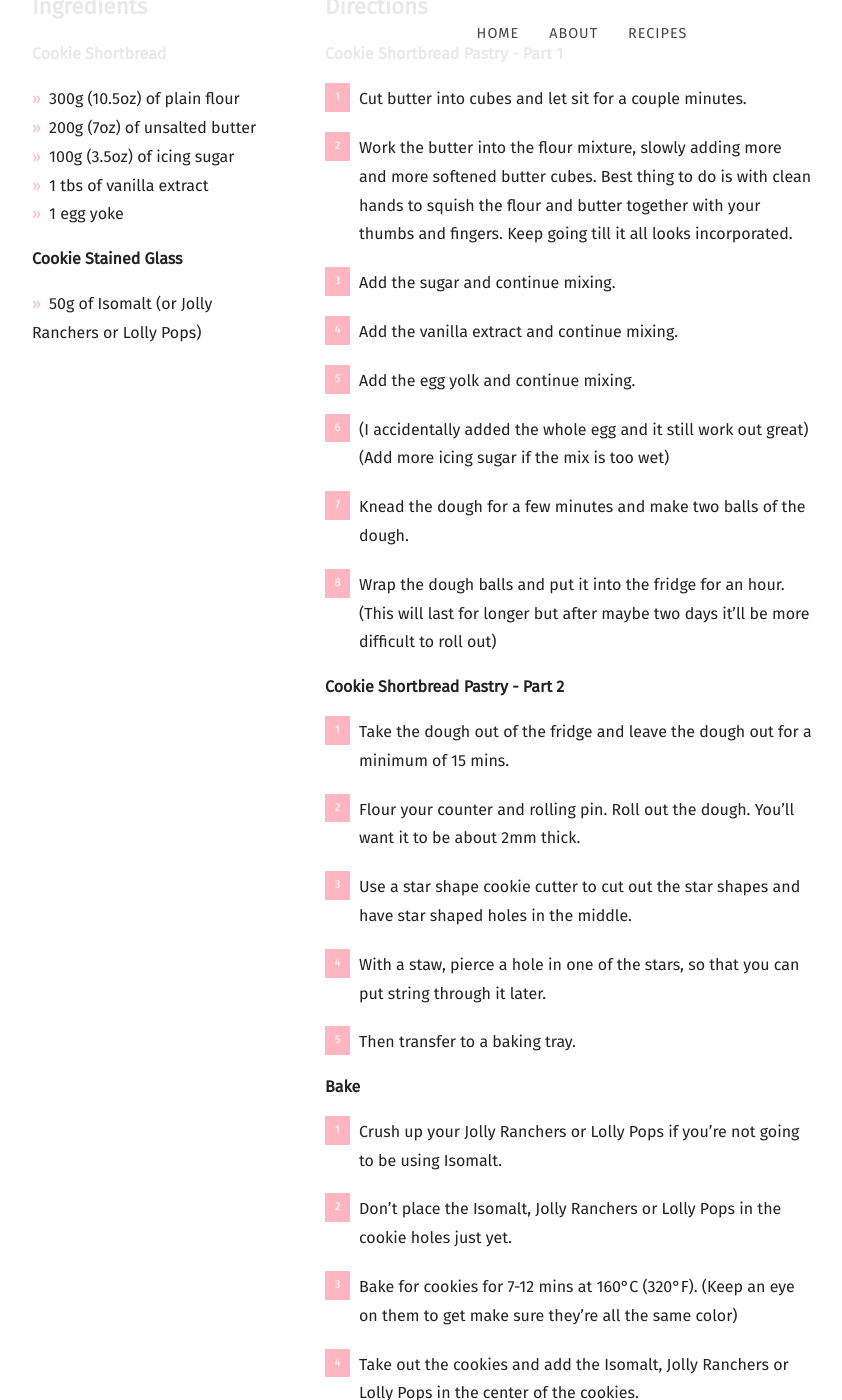
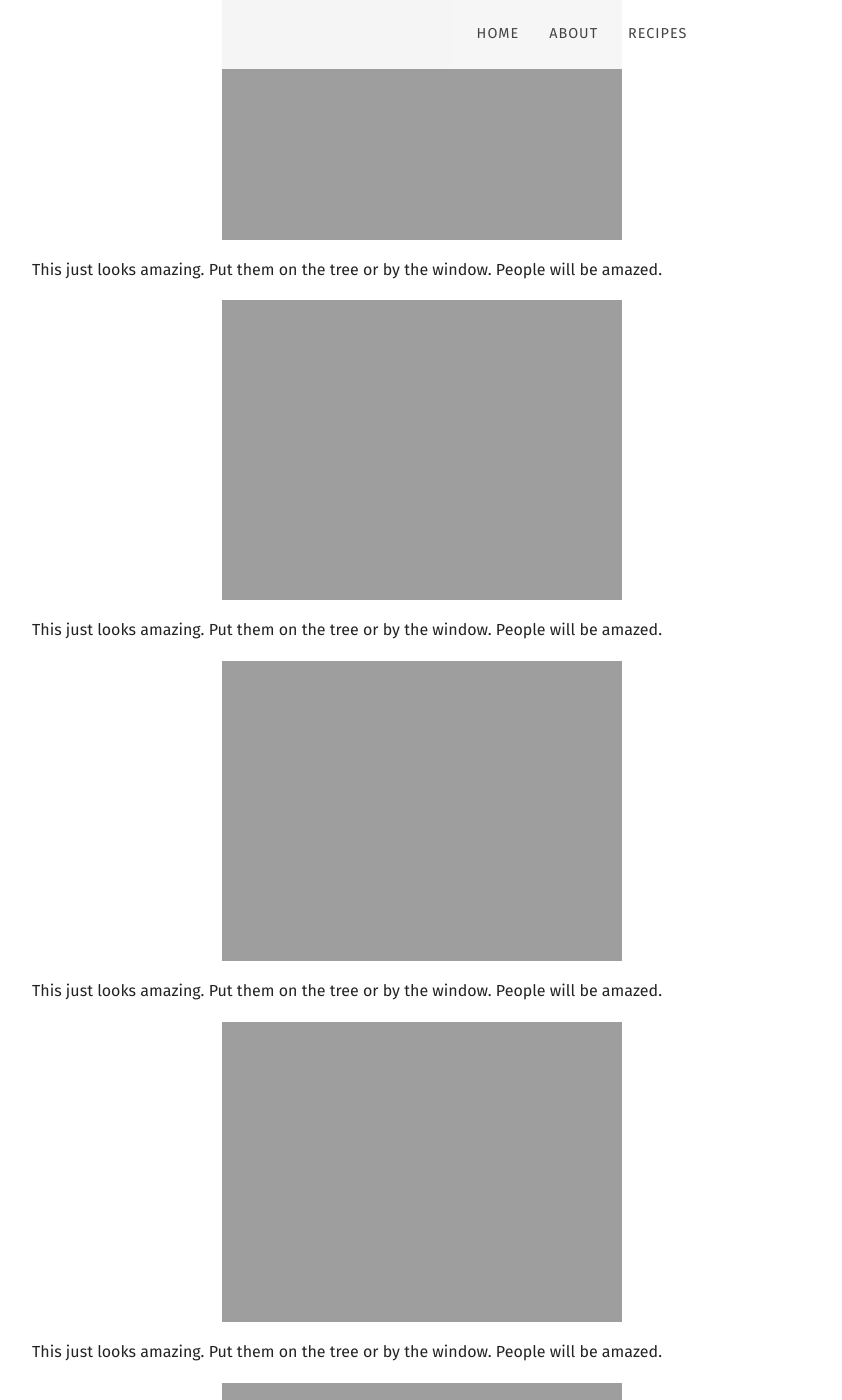
Before and after one commit to mcginleyireland/irishbaking.github.io, a Jekyll site: the page built from _posts/2022-11-11-christmas-cookie-box.md, in a window 1280 px wide and 1400 px high, scrolled down 6509 px. Shown: the whole window, without its empty margins (58-900 px from the left). Built offline with Jekyll 4.4.1, drawn with Linux system fonts in a browser that asks for light colours; nearby versions of some CDN libraries; some web fonts are replaced; some of the changed text lies outside the part shown.

Commit message:
Updating the images for the Chrimstas Cookie box

```diff
--- a/_posts/2022-11-11-christmas-cookie-box.md
+++ b/_posts/2022-11-11-christmas-cookie-box.md
@@ -116,3 +116,47 @@ This just looks amazing. Put them on the tree or by the window. People will be a
 ![Cake](https://irishbaking.ie/images/Cookies/Christmas_Cookie_Box/Image_16.jpg)
 
 This just looks amazing. Put them on the tree or by the window. People will be amazed.
+
+![Cake](https://irishbaking.ie/images/Cookies/Christmas_Cookie_Box/Image_16.jpg)
+
+This just looks amazing. Put them on the tree or by the window. People will be amazed.
+
+![Cake](https://irishbaking.ie/images/Cookies/Christmas_Cookie_Box/Image_17.jpg)
+
+This just looks amazing. Put them on the tree or by the window. People will be amazed.
+
+![Cake](https://irishbaking.ie/images/Cookies/Christmas_Cookie_Box/Image_18.jpg)
+
+This just looks amazing. Put them on the tree or by the window. People will be amazed.
+
+![Cake](https://irishbaking.ie/images/Cookies/Christmas_Cookie_Box/Image_19.jpg)
+
+This just looks amazing. Put them on the tree or by the window. People will be amazed.
+
+![Cake](https://irishbaking.ie/images/Cookies/Christmas_Cookie_Box/Image_20.jpg)
+
+This just looks amazing. Put them on the tree or by the window. People will be amazed.
+
+![Cake](https://irishbaking.ie/images/Cookies/Christmas_Cookie_Box/Image_21.jpg)
+
+This just looks amazing. Put them on the tree or by the window. People will be amazed.
+
+![Cake](https://irishbaking.ie/images/Cookies/Christmas_Cookie_Box/Image_22.jpg)
+
+This just looks amazing. Put them on the tree or by the window. People will be amazed.
+
+![Cake](https://irishbaking.ie/images/Cookies/Christmas_Cookie_Box/Image_23.jpg)
+
+This just looks amazing. Put them on the tree or by the window. People will be amazed.
+
+![Cake](https://irishbaking.ie/images/Cookies/Christmas_Cookie_Box/Image_24.jpg)
+
+This just looks amazing. Put them on the tree or by the window. People will be amazed.
+
+![Cake](https://irishbaking.ie/images/Cookies/Christmas_Cookie_Box/Image_25.jpg)
+
+This just looks amazing. Put them on the tree or by the window. People will be amazed.
+
+![Cake](https://irishbaking.ie/images/Cookies/Christmas_Cookie_Box/Image_26.jpg)
+
+This just looks amazing. Put them on the tree or by the window. People will be amazed.
```
Also changed, not shown: 6 other files.
